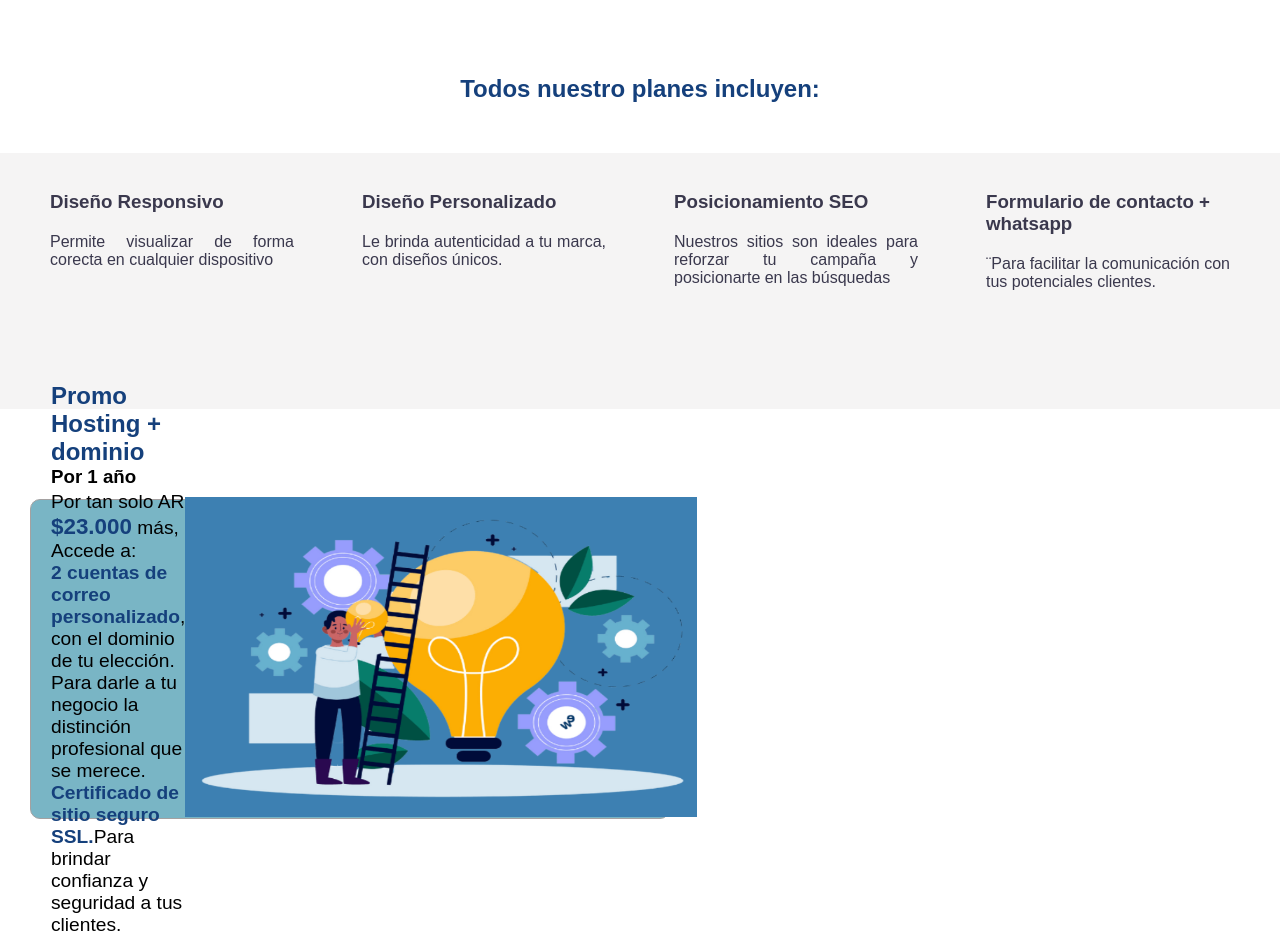
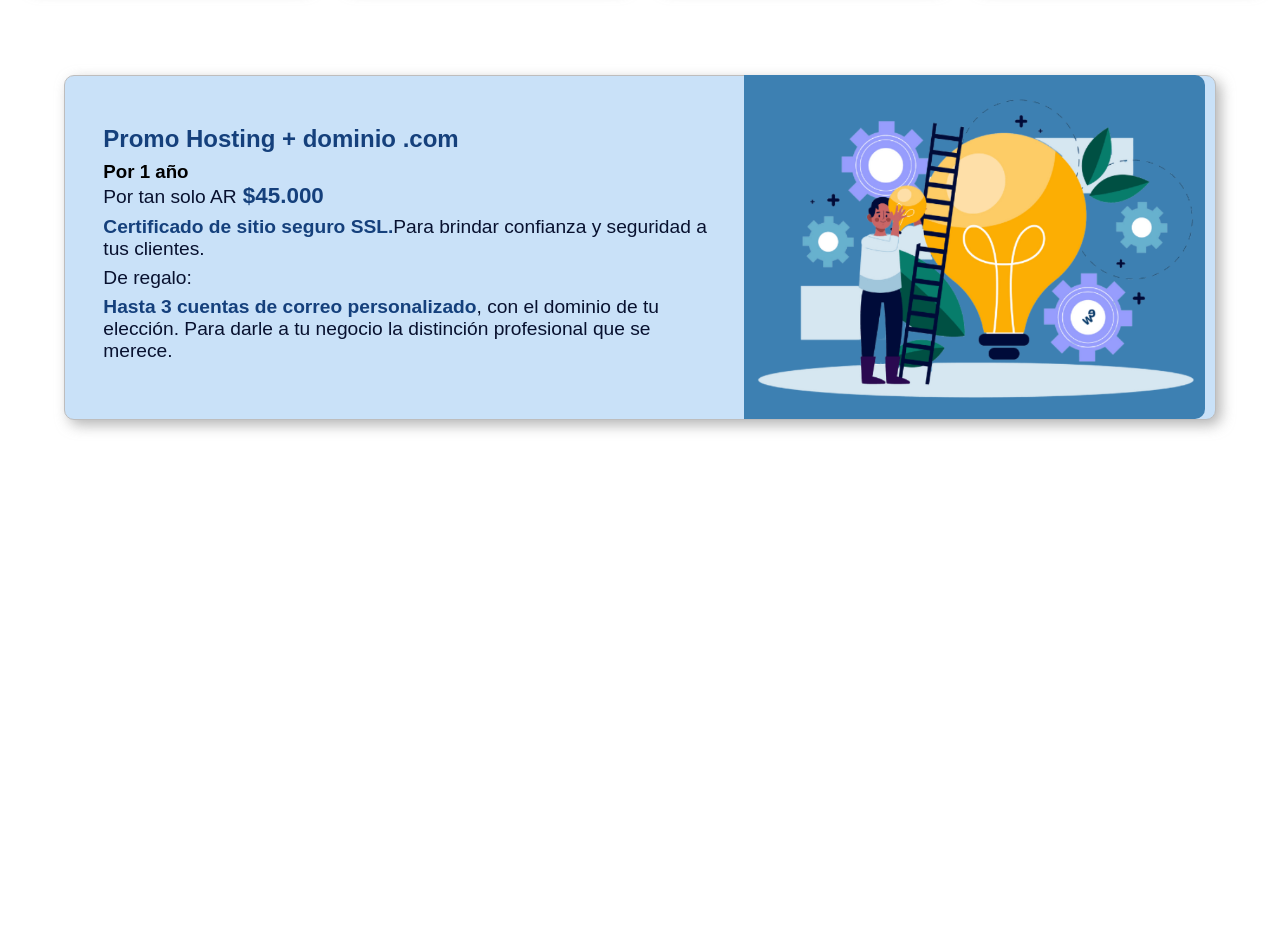
Before and after one commit to NSuriano/portal-digital, a plain HTML site: page pages/servicios.html in a window 1280 px wide. Shown: the part 600-1536 px from the top of the page. After the commit the page ends 1070 px from the top, so only its background shows below. Drawn offline with Linux system fonts and the light colour scheme.

Commit message:
corrigiendo stylos

```diff
--- a/css/servicios.css
+++ b/css/servicios.css
@@ -93,6 +93,7 @@ header {
         border-radius: 10px;
         position: relative;
         padding: 0 20px;
+        filter: drop-shadow(5px 5px 7px #80808094);
 
         h3 {
 
@@ -132,52 +133,33 @@ header {
     margin: 90px auto 50px auto;
 }
 
-.caracteristicas {
-    width: 100%;
-    display: flex;
-    justify-content: space-between;
-    padding: 0 40px;
-    width: 100%;
-    height: 20vw;
-    background: #f5f4f4;
-    color: #3a384d;
 
-
-
-
-    h3 {
-        margin: 20px 0;
-    }
-
-    p {
-        text-align: justify;
-    }
-
-    div {
-        width: 22%;
-        padding: 0 10px;
-    }
-}
 
 /*extras*/
 
 .extras {
-    width: 50%;
-    height: 25vw;
+    width: 90%;
+    height: 27vw;
     padding: 20px;
-    margin:90px 0 50px 30px;
-    border: 1px solid #a4a1a1;
+    margin:90px auto 50px auto;
+    border: 1px solid #bebdbd;
     border-radius: 10px;
-    background: #79b5c5;
+    gap: 30px;
     display: flex;
     align-items: center;
+    justify-content: center;
+    background-color: #c9e1f8;
+    filter: drop-shadow(5px 5px 7px #80808094);
 
     p{
         font-size: 1.2rem;
+        margin-bottom: 7px;
+        color: #08112f;
     }
 
     h2 {
         color: #15407c;
+        margin-bottom: 8px;
     }
 
     span{
@@ -192,8 +174,24 @@ header {
 }
 
 .extras img{
-    width: 40vw;
-    height:25vw;
+    width: 36vw;
+    height:26.9vw;
+    object-fit: cover;
+    border-radius: 0 10px 10px 0;
+    margin-top: 3px;
+
 }
 
+.imagen {
+width: 39%;
+}
+
+
+.info {
+    width: 55%;
+
+}
+
+
+
 /*footer*/
--- a/css/style.css
+++ b/css/style.css
@@ -14,6 +14,7 @@ body {
     width: 100%;
     font-family: "Monserrat", sans-serif;
     height: auto;
+    background: #fafafa;
 
 }
 
@@ -134,7 +135,7 @@ h3 {
 }
 
 .motivos {
-    background-color: #f2f0f0;
+    background-color: #dce3ede0;
     height: 490px;
     padding-top: 50px;
     margin: 0 50px;
@@ -197,15 +198,15 @@ h3 {
 .incluir{
     text-align: center;
     color: #124d84;
-    margin-top: 110px;
+    margin-top: 130px;
 
 }
 
 .beneficios,
 .asesoramiento {
     width: 45%;
-    height: 23vw;
-    border: 2px solid #285eba;
+    height: 25vw;
+    background-color: #d4e8fa;
     border-radius: 13px;
     position: relative;
 
@@ -232,6 +233,7 @@ h3 {
     border-radius: 5px;
     border: none;
     background: #204a91;
+    flex-wrap: nowrap;
 
 }
 
@@ -239,8 +241,10 @@ h3 {
     color: white;
     font-size: 1rem;
 
+
 }
 
-.asesoramiento p {
-    margin: 0 10px;
+.asesoramiento p,
+.beneficios ul li {
+    margin: 0 15px;
 }
--- a/pages/servicios.html
+++ b/pages/servicios.html
@@ -78,55 +78,19 @@
         </div>
       </section>
 
-      <h2 class="titulo">Todos nuestro planes incluyen:</h2>
-
-      <section class="caracteristicas">
-        <div class="Responsivo">
-          <img src="" alt="" />
-          <h3>Diseño Responsivo</h3>
-          <p>
-            Permite visualizar de forma
-            corecta en cualquier
-            dispositivo
-          </p>
-        </div>
-
-        <div class="personalizado">
-          <img src="" alt="" />
-          <h3>Diseño Personalizado</h3>
-          <p>
-            Le brinda autenticidad
-            a tu marca, con diseños únicos.
-          </p>
-        </div>
-
-        <div class="seo">
-            <img src="" alt="">
-          <h3>Posicionamiento SEO</h3>
-          <p>Nuestros sitios son ideales para
-          reforzar tu campaña y
-          posicionarte en las búsquedas<p>
-
-        </div>
-
-       <div class="whatsapp">
-        <img src="" alt="">
-        <h3>Formulario de contacto + whatsapp</h3>
-        <P>¨Para facilitar la comunicación con tus potenciales clientes.</P>
-       </div>
-    </section>
 
     <section class="extras">
      <div class="info">
-        <h2>Promo Hosting + dominio</h2>
+        <h2>Promo Hosting + dominio .com</h2>
         <h3>Por 1 año</h3>
-        <p>Por tan solo AR<span><strong> $23.000</strong></span> más,</p>
-        <p>Accede a:</p>
-           <p><strong>2 cuentas de correo personalizado</strong>,
+        <p>Por tan solo AR<span><strong> $45.000</strong></p>
+        <p><strong>Certificado de sitio seguro SSL.</strong>Para brindar confianza y seguridad a tus clientes.</p>
+        <p>De regalo:</p>
+           <p><strong>Hasta 3 cuentas de correo personalizado</strong>,
            con el dominio de tu elección.
            Para darle a tu negocio la distinción
            profesional que se merece.</p>
-           <p><strong>Certificado de sitio seguro SSL.</strong>Para brindar confianza y seguridad a tus clientes.</p>
+
      </div>
      <div class="imagen">
         <img src="./../imagenes/configurando.png" alt="personas trabajando">
```
Also changed, not shown: index.html (+2 -2 lines).
